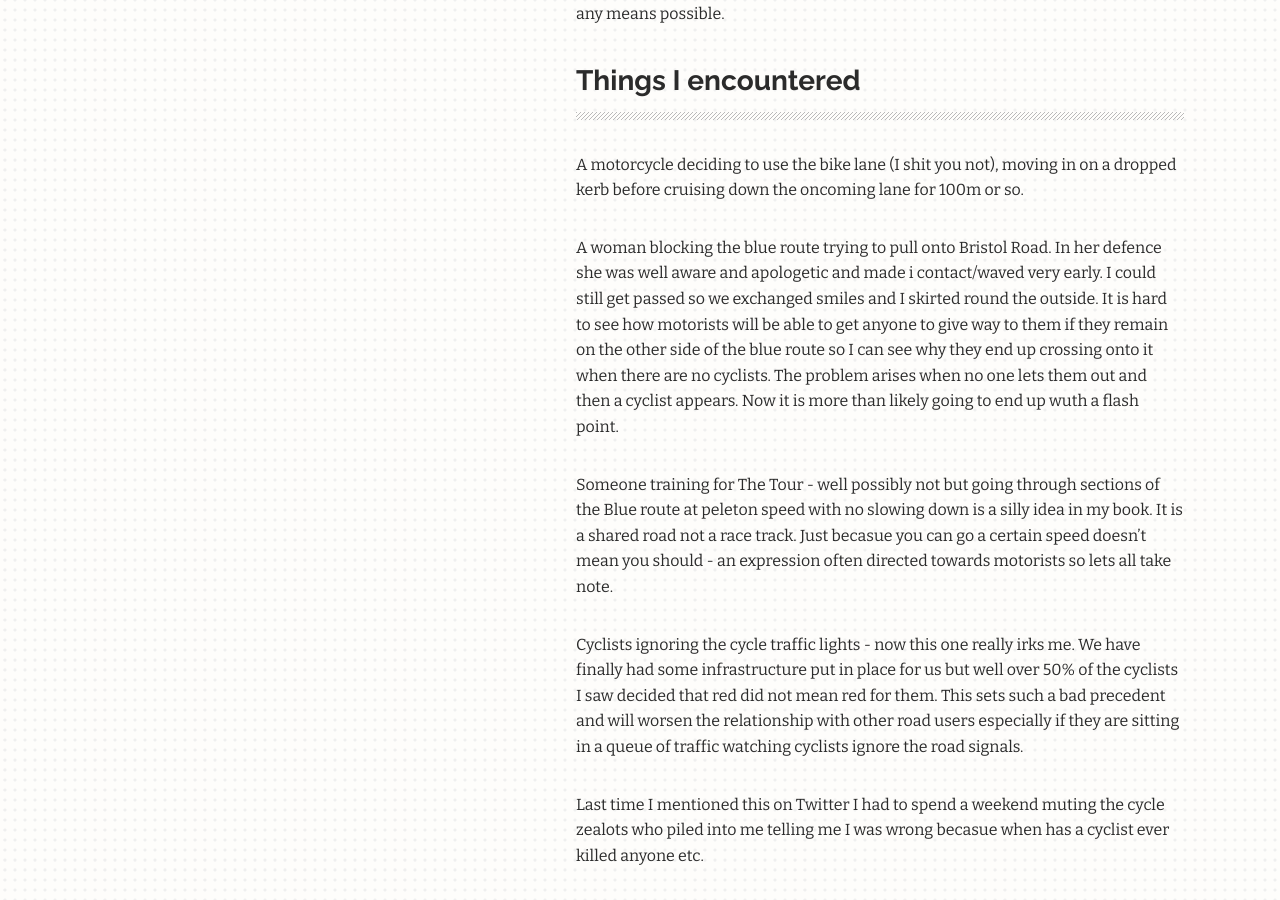
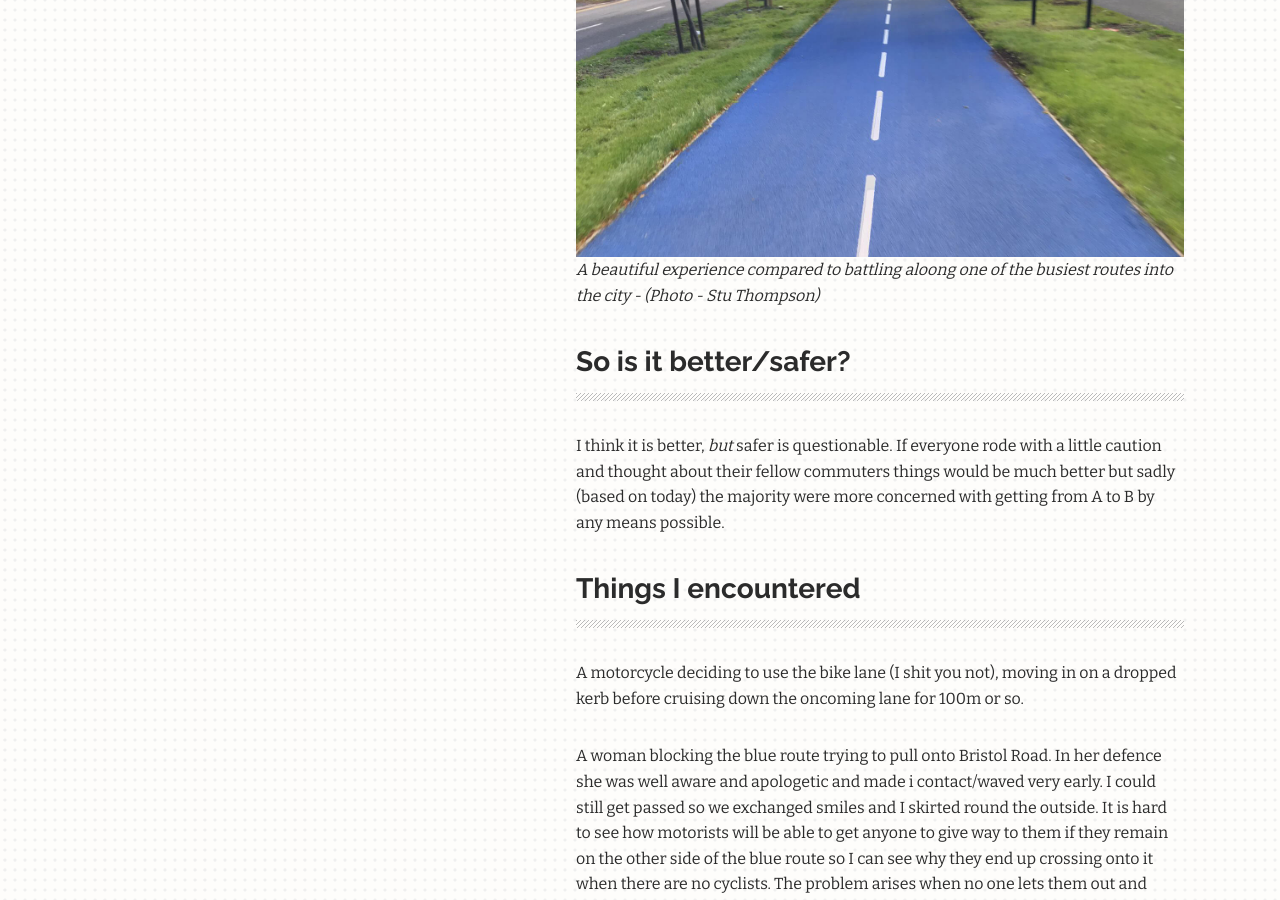
Before and after one commit to maxray/maxray.github.io, a Jekyll site: the page built from blog.html, in a window 1280 px wide and 900 px high, scrolled down 1735 px. Built offline with Jekyll 4.4.1, drawn with Linux system fonts in a browser that asks for light colours; some of the changed text lies outside the part shown.

Commit message:
Updated New Cycle Route Chaos And Stupidity

```diff
--- a/_posts/2019-06-18-new-cycle-route-chaos-and-stupidity.markdown
+++ b/_posts/2019-06-18-new-cycle-route-chaos-and-stupidity.markdown
@@ -18,6 +18,9 @@
 
 Once you get to Bristol St things calm down again and before you know it you are in Hurst St back to sharing the space with all the other commuters.
 
+![blue-strip.jpg](/uploads/blue-strip.jpg)
+*A beautiful experience compared to battling aloong one of the busiest routes into the city - (Photo - Stu Thompson)*
+
 ### So is it better/safer?
 
 I think it is better, *but* safer is questionable. If everyone rode with a little caution and thought about their fellow commuters things would be much better but sadly (based on today) the majority were more concerned with getting from A to B by any means possible.
@@ -32,6 +35,9 @@
 
 Cyclists ignoring the cycle traffic lights - now this one really irks me. We have finally had some infrastructure put in place for us but well over 50% of the cyclists I saw decided that red did not mean red for them. This sets such a bad precedent and will worsen the relationship with other road users especially if they are sitting in a queue of traffic watching cyclists ignore the road signals.
 
+![pringle.jpg](/uploads/pringle.jpg)
+*The perils of an off even if you are an experienced cyclist are very real - (Photo Stu Thompson)*
+
 Last time I mentioned this on Twitter I had to spend a weekend muting the cycle zealots who piled into me telling me I was wrong becasue when has a cyclist ever killed anyone etc.
 
 ### Let’s all just get along
```
